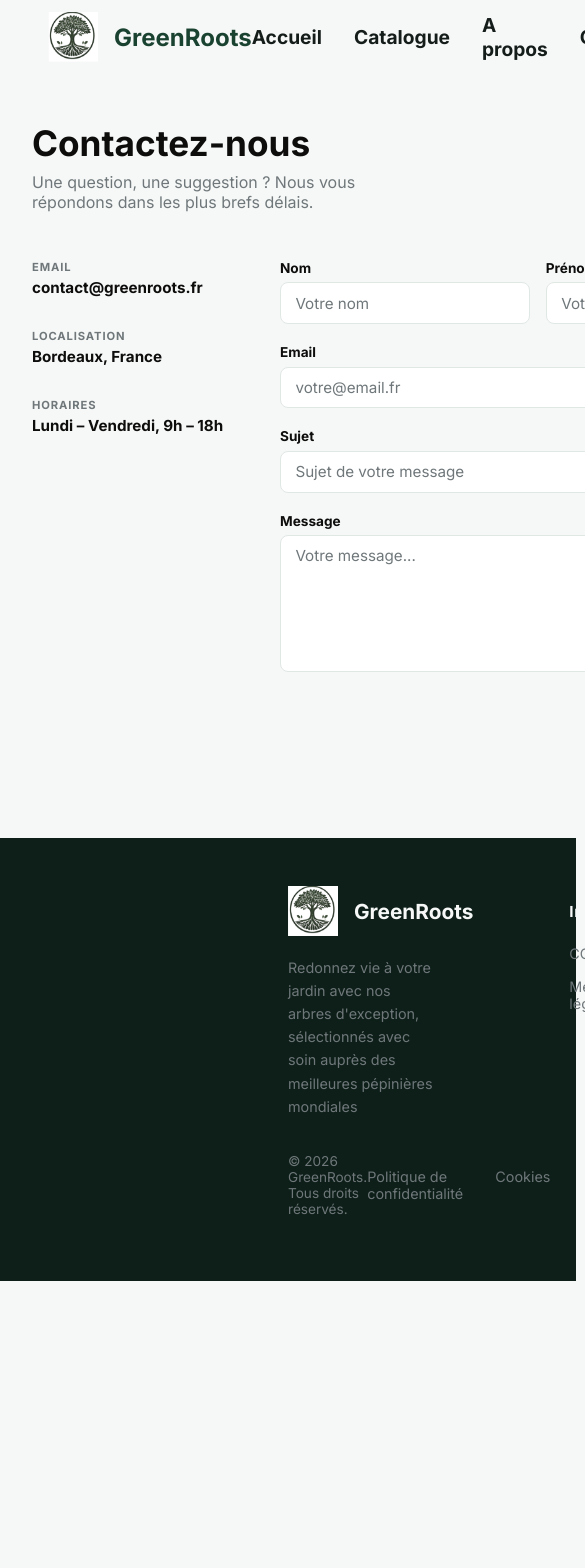
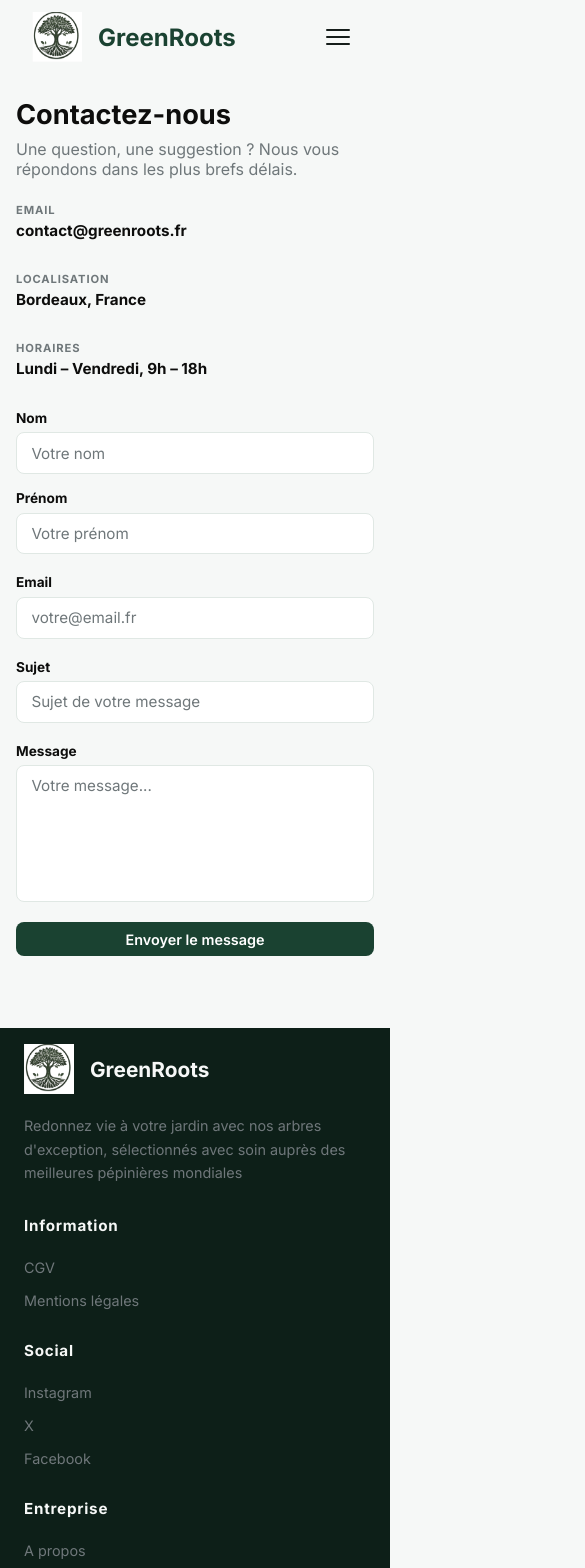
Before and after one commit to Quasrr/green-roots, a React (Vite) app in the folder client/: page /contact in a window 390 px wide. Shown: the top 1568 px of the page, 585 px wide, since content can reach past the window. Before the commit the page ends 1281 px from the top, so only its background shows below. Built offline with nearby package versions, Linux system fonts and the light colour scheme.

Commit message:
feat(client): fix css mobile

```diff
--- a/client/src/components/About.css
+++ b/client/src/components/About.css
@@ -147,3 +147,37 @@
     line-height: 1.5;
     margin: 0;
 }
+
+/* ===================================================
+   RESPONSIVE — MOBILE (≤ 768px)
+   =================================================== */
+@media (max-width: 768px) {
+  .about_wrapper {
+    margin: 1.5rem auto;
+    padding: 0 1rem 3rem;
+    gap: 2.5rem;
+  }
+
+  .about_wrapper h1 {
+    font-size: 1.8rem;
+  }
+
+  .about_hero_description {
+    font-size: 1rem;
+    max-width: 100%;
+  }
+
+  /* Cards valeurs : 1 colonne sur mobile */
+  .about_values_list {
+    flex-direction: column;
+  }
+
+  .about_value_card {
+    min-width: unset;
+  }
+
+  /* Cards équipe : 1 colonne sur mobile */
+  .about_team_list {
+    flex-direction: column;
+  }
+}
--- a/client/src/components/Catalog.css
+++ b/client/src/components/Catalog.css
@@ -269,3 +269,44 @@
   opacity: 0.3;
   cursor: not-allowed;
 }
+
+/* ===================================================
+   RESPONSIVE — TABLETTE (≤ 1024px)
+   =================================================== */
+@media (max-width: 1024px) {
+  .catalog_layout {
+    padding: 1.5rem 2rem;
+  }
+
+  .section_catalog {
+    grid-template-columns: repeat(2, 1fr);
+  }
+}
+
+/* ===================================================
+   RESPONSIVE — MOBILE (≤ 768px)
+   =================================================== */
+@media (max-width: 768px) {
+  /* Layout en colonne : filtres au-dessus, catalogue en dessous */
+  .catalog_layout {
+    flex-direction: column;
+    padding: 1rem;
+    gap: 1rem;
+  }
+
+  /* Sidebar pleine largeur, plus sticky */
+  .filter_catalog {
+    width: 100%;
+    min-width: unset;
+    position: static;
+  }
+
+  .catalog_main h1 {
+    font-size: 1.5rem;
+  }
+
+  /* Grille : 1 colonne sur mobile */
+  .section_catalog {
+    grid-template-columns: 1fr;
+  }
+}
--- a/client/src/components/Contact.css
+++ b/client/src/components/Contact.css
@@ -90,6 +90,7 @@
 
 .contact_input,
 .contact_textarea {
+    width: 100%;
     background-color: white;
     border: 1px solid #e0e8e4;
     border-radius: 0.5rem;
@@ -129,3 +130,54 @@
 .contact_btn:hover {
     background-color: #2D6A4F;
 }
+
+/* ===================================================
+   RESPONSIVE — MOBILE (≤ 768px)
+   =================================================== */
+@media (max-width: 768px) {
+  .contact_wrapper {
+    margin: 1.5rem auto;
+    padding: 0 1rem 3rem;
+  }
+
+  .contact_wrapper h1 {
+    font-size: 1.7rem;
+  }
+
+  .contact_description {
+    margin-bottom: 1.5rem;
+  }
+
+  /* Infos + formulaire en colonne */
+  .contact_layout {
+    flex-direction: column;
+    gap: 2rem;
+    align-items: stretch;
+  }
+
+  .contact_info {
+    min-width: unset;
+    width: 100%;
+  }
+
+  .contact_form {
+    width: 100%;
+  }
+
+  /* Les 2 champs côte à côte deviennent 1 colonne */
+  .contact_form_row {
+    flex-direction: column;
+  }
+
+  /* Inputs et textarea pleine largeur */
+  .contact_input,
+  .contact_textarea {
+    width: 100%;
+  }
+
+  /* Bouton centré sur mobile */
+  .contact_btn {
+    align-self: stretch;
+    text-align: center;
+  }
+}
--- a/client/src/components/Footer.css
+++ b/client/src/components/Footer.css
@@ -99,3 +99,49 @@ footer {
 .nav_footer_copyright a:hover {
   color: var(--bg-color-primary);
 }
+
+/* ===================================================
+   RESPONSIVE — TABLETTE (≤ 1200px)
+   =================================================== */
+@media (max-width: 1200px) {
+  footer {
+    padding: 3rem 4rem;
+  }
+}
+
+/* ===================================================
+   RESPONSIVE — MOBILE (≤ 768px)
+   =================================================== */
+@media (max-width: 768px) {
+  footer {
+    padding: 2rem 1.5rem;
+  }
+
+  /* Les colonnes du footer s'empilent verticalement */
+  .footer_copyright_out {
+    flex-direction: column;
+    gap: 2rem;
+  }
+
+  .div_logo_footer {
+    flex-direction: column;
+    gap: 1.5rem;
+  }
+
+  .description_footer {
+    width: 100%;
+  }
+
+  /* Copyright : colonne sur mobile */
+  .copyright {
+    flex-direction: column;
+    gap: 1rem;
+    text-align: center;
+  }
+
+  .nav_footer_copyright {
+    flex-direction: column;
+    gap: 0.5rem;
+    align-items: center;
+  }
+}
--- a/client/src/components/Header.css
+++ b/client/src/components/Header.css
@@ -80,3 +80,88 @@ header a {
   background-color: var(--bg-color-secondary);
   color: var(--bg-color-primary);
 }
+
+/* === Hamburger (caché sur desktop) === */
+.hamburger {
+  display: none;
+  flex-direction: column;
+  gap: 5px;
+  background: none;
+  border: none;
+  cursor: pointer;
+  padding: 0.5rem;
+  z-index: 101;
+}
+
+.hamburger span {
+  display: block;
+  width: 24px;
+  height: 2px;
+  background-color: var(--bg-color-quartary);
+  border-radius: 2px;
+  transition: transform 0.3s ease, opacity 0.3s ease;
+}
+
+.hamburger.open span:nth-child(1) {
+  transform: translateY(7px) rotate(45deg);
+}
+.hamburger.open span:nth-child(2) {
+  opacity: 0;
+}
+.hamburger.open span:nth-child(3) {
+  transform: translateY(-7px) rotate(-45deg);
+}
+
+/* Boutons dans le menu mobile — cachés sur desktop */
+.div_buttons_header_mobile {
+  display: none;
+}
+
+/* ===================================================
+   RESPONSIVE — MOBILE (≤ 768px)
+   =================================================== */
+@media (max-width: 768px) {
+  header {
+    flex-wrap: wrap;
+    padding: 0.75rem 1rem;
+    position: relative;
+  }
+
+  /* Affiche le bouton hamburger */
+  .hamburger {
+    display: flex;
+  }
+
+  /* Cache les boutons desktop */
+  .div_buttons_header {
+    display: none;
+  }
+
+  /* Menu de navigation : masqué par défaut, glisse vers le bas quand ouvert */
+  /* "header nav" cible UNIQUEMENT le nav du header, pas ceux du footer */
+  header nav {
+    display: none;
+    flex-direction: column;
+    align-items: flex-start;
+    gap: 1rem;
+    width: 100%;
+    background-color: var(--bg-color-primary);
+    padding: 1rem 1.5rem 1.5rem;
+    border-top: 1px solid var(--border-color);
+  }
+
+  header nav.open {
+    display: flex;
+  }
+
+  header a {
+    font-size: 1rem;
+  }
+
+  /* Boutons login/register dans le menu mobile */
+  .div_buttons_header_mobile {
+    display: flex;
+    gap: 0.75rem;
+    margin-top: 0.5rem;
+  }
+}
--- a/client/src/components/LandingPage.css
+++ b/client/src/components/LandingPage.css
@@ -256,3 +256,74 @@ h3 {
   background-color: #2D6A4F;
   cursor: pointer;
 }
+
+/* ===================================================
+   RESPONSIVE — TABLETTE (≤ 1200px)
+   =================================================== */
+@media (max-width: 1200px) {
+  .why_choose,
+  .trees_popular {
+    margin-right: 4rem;
+    margin-left: 4rem;
+  }
+
+  .section_article_trees {
+    grid-template-columns: repeat(2, 1fr);
+  }
+}
+
+/* ===================================================
+   RESPONSIVE — MOBILE (≤ 768px)
+   =================================================== */
+@media (max-width: 768px) {
+  h1 {
+    font-size: 1.8rem;
+  }
+
+  h2 {
+    font-size: 1.4rem;
+  }
+
+  /* Bannière plus petite sur mobile */
+  .banniere_landing {
+    height: 55dvh;
+  }
+
+  /* Le texte occupe toute la largeur */
+  .banniere_landing_content {
+    width: 90%;
+  }
+
+  .hero_banniere {
+    font-size: 1rem;
+  }
+
+  /* Boutons de la bannière en colonne */
+  .div_buttons_banniere {
+    flex-direction: column;
+    gap: 0.75rem;
+    align-items: center;
+  }
+
+  /* Sections avec marges réduites */
+  .why_choose,
+  .trees_popular {
+    margin-right: 1rem;
+    margin-left: 1rem;
+  }
+
+  /* Description sous le titre prend toute la largeur */
+  .description_h2 {
+    width: 100%;
+  }
+
+  /* Cards "pourquoi nous choisir" en colonne */
+  .article_mission {
+    flex-direction: column;
+  }
+
+  /* Grille des arbres populaires : 1 colonne */
+  .section_article_trees {
+    grid-template-columns: 1fr;
+  }
+}
--- a/client/src/components/Product.css
+++ b/client/src/components/Product.css
@@ -247,3 +247,43 @@
   color: var(--text-color);
   margin: 0;
 }
+
+/* ===================================================
+   RESPONSIVE — MOBILE (≤ 768px)
+   =================================================== */
+@media (max-width: 768px) {
+  .main_product {
+    padding: 1rem;
+  }
+
+  .product_banner {
+    height: 220px;
+    border-radius: 0.75rem;
+  }
+
+  /* Nom + prix s'empilent verticalement */
+  .add_cart_tree {
+    flex-direction: column;
+    gap: 1rem;
+  }
+
+  .add_cart_right {
+    align-items: flex-start;
+  }
+
+  .add_cart_tree h2 {
+    font-size: 1.5rem;
+  }
+
+  /* Cards d'impact en grille 2 colonnes */
+  .impact {
+    display: grid;
+    grid-template-columns: repeat(2, 1fr);
+  }
+
+  /* Mesures en grille 2 colonnes */
+  .measure_tree {
+    display: grid;
+    grid-template-columns: repeat(2, 1fr);
+  }
+}
--- a/client/src/components/Register.css
+++ b/client/src/components/Register.css
@@ -125,3 +125,26 @@
     text-decoration: underline;
     color: var(--bg-color-quartary);
 }
+
+/* ===================================================
+   RESPONSIVE — MOBILE (≤ 768px)
+   =================================================== */
+@media (max-width: 768px) {
+  .register_wrapper {
+    padding: 1rem;
+  }
+
+  .register_card {
+    padding: 1.5rem;
+  }
+
+  /* Les 2 champs prénom/nom côte à côte deviennent 1 colonne */
+  .register_form_row {
+    flex-direction: column;
+  }
+
+  /* Inputs pleine largeur */
+  .register_input {
+    width: 100%;
+  }
+}
--- a/client/src/components/header.tsx
+++ b/client/src/components/header.tsx
@@ -1,19 +1,44 @@
+import { useState } from 'react';
 import { Link } from 'react-router-dom';
 import './Header.css';
 
 function Header() {
+    const [menuOpen, setMenuOpen] = useState(false);
+
+    const closeMenu = () => setMenuOpen(false);
+
     return (
         <header>
             <div className='div_logo_header'>
                 <img src="/logo_greenroots.webp" alt="Logo GreenRoots" className='logo_greenroots'/>
                 <p className="name_enterprise">GreenRoots</p>
             </div>
-            <nav>
-                <Link to="/">Accueil</Link>
-                <Link to="/catalog">Catalogue</Link>
-                <Link to="/about">A propos</Link>
-                <Link to="/contact">Contact</Link>
+
+            <button
+                className={`hamburger${menuOpen ? ' open' : ''}`}
+                onClick={() => setMenuOpen(!menuOpen)}
+                aria-label="Menu"
+            >
+                <span></span>
+                <span></span>
+                <span></span>
+            </button>
+
+            <nav className={menuOpen ? 'open' : ''}>
+                <Link to="/" onClick={closeMenu}>Accueil</Link>
+                <Link to="/catalog" onClick={closeMenu}>Catalogue</Link>
+                <Link to="/about" onClick={closeMenu}>A propos</Link>
+                <Link to="/contact" onClick={closeMenu}>Contact</Link>
+                <div className='div_buttons_header_mobile'>
+                    <Link to="/register" onClick={closeMenu}>
+                        <button className="register">Inscription</button>
+                    </Link>
+                    <Link to="/login" onClick={closeMenu}>
+                        <button className="login">Connexion</button>
+                    </Link>
+                </div>
             </nav>
+
             <div className='div_buttons_header'>
                 <Link to="/register">
                     <button className="register">Inscription</button>
```
Lines whose indentation alone changed are shown as unchanged.
